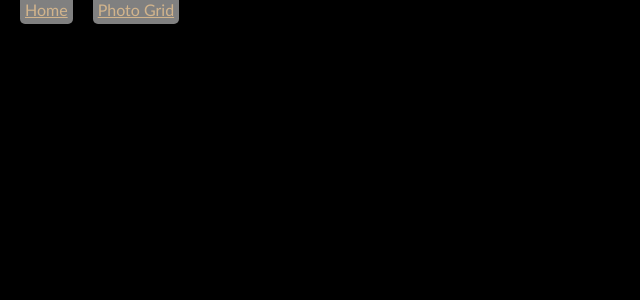
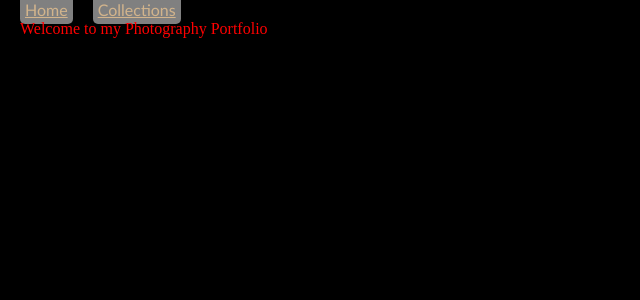
Before and after one commit to zshuaeva/photography, a React (Create React App) app: page / in a window 1280 px wide. Before the commit this address had no page. Shown: the top 300 px of the page, without its empty margins (0-640 px from the left). Built offline with nearby package versions, Linux system fonts and the light colour scheme.

Commit message:
update file structure, add collection, rework nav

```diff
--- a/src/App.js
+++ b/src/App.js
@@ -1,20 +1,28 @@
 
-import React from "react";
+import { React } from "react";
 import { BrowserRouter as Router, Routes, Route } from "react-router-dom";
-import PhotoGrid from "./photogrid";
+import PhotoGrid from "./PhotoGrid";
 import Nav from "./Nav";
+import "./App.css";
+import WelcomePage from "./WelcomePage";
+import Collections from "./Collections";
 
 
 function App() {
+
   return (
+    <>
     <Router>
       <div>
         <Nav />
         <Routes>
+          <Route path="/" element={<WelcomePage />} />
+          <Route path="/collections" element={<Collections />} />
           <Route path="/photogrid" element={<PhotoGrid />} />
         </Routes>
       </div>
     </Router>
+    </>
   );
 }
 
--- /dev/null
+++ b/src/Collections/index.js
@@ -0,0 +1,38 @@
+import React from 'react';
+import { Link } from 'react-router-dom';
+import { Cloudinary } from "@cloudinary/url-gen";
+import './styles.css';
+
+function Collections() {
+  const cld = new Cloudinary({ cloud: { cloudName: 'dpp71t8ww' } });
+  console.log(cld);
+
+  // Assuming you have a route path for the PhotoGrid component
+  const photoGridPath = "/photogrid";
+
+  return (
+    <>
+      <Link to={photoGridPath} className="flex-container">
+        <div className="box photo">
+          {/* load first 6 images in collections here */}
+          <img
+            className="img"
+            alt="collection stack"
+            src='https://res.cloudinary.com/dpp71t8ww/image/upload/v1698442467/sakhir_heodkr.pn'
+          />
+        </div>
+        <div className="wrapper">
+          <div className="box description"> Description:
+            <p>Collection Description</p>
+          </div>
+          <div className="box date">Date Updated:
+            {/* pass in date of last upload here */}
+            <p>01-01-2023</p>
+          </div>
+        </div>
+      </Link>
+    </>
+  );
+}
+
+export default Collections;
--- a/src/Nav.js
+++ b/src/Nav/index.js
@@ -1,6 +1,6 @@
 import React from "react";
 import { NavLink } from "react-router-dom";
-import "./Nav.css";
+import "./styles.css";
 
 
 function Nav() {
@@ -15,11 +15,11 @@ function Nav() {
       </NavLink>
 
       <NavLink
-        to="/photogrid"
+        to="/collections"
         activeClassName="active"
         className="navbar"
       >
-        Photo Grid
+        Collections
       </NavLink>
     </nav>
   );
--- a/src/photogrid.js
+++ b/src/PhotoGrid/index.js
@@ -1,6 +1,6 @@
 import React from 'react';
 import {Cloudinary} from "@cloudinary/url-gen";
-import './photogrid.css'
+import './styles.css'
 
 function PhotoGrid() {
   const cld = new Cloudinary({cloud: {cloudName: 'dpp71t8ww'}});
--- /dev/null
+++ b/src/WelcomePage/index.js
@@ -0,0 +1,15 @@
+import React from "react";
+import './styles.css'
+
+const WelcomePage = () => {
+  const str = "Welcome to my Photography Portfolio";
+  return(
+    <>
+    <div className="welcome-splash">
+      { str }
+    </div>
+    </>
+  )
+};
+
+export default WelcomePage;
--- /dev/null
+++ b/src/WelcomePage/styles.css
@@ -0,0 +1,7 @@
+.welcome-splash{
+  display: grid;
+  color: red;
+  margin-left: 20px;
+  align-items: center;
+  height: 100%
+}
```
Also changed, not shown: src/Collections/styles.css (added), src/Nav/styles.css (renamed from src/Nav.css), src/PhotoGrid/styles.css (renamed from src/photogrid.css).
